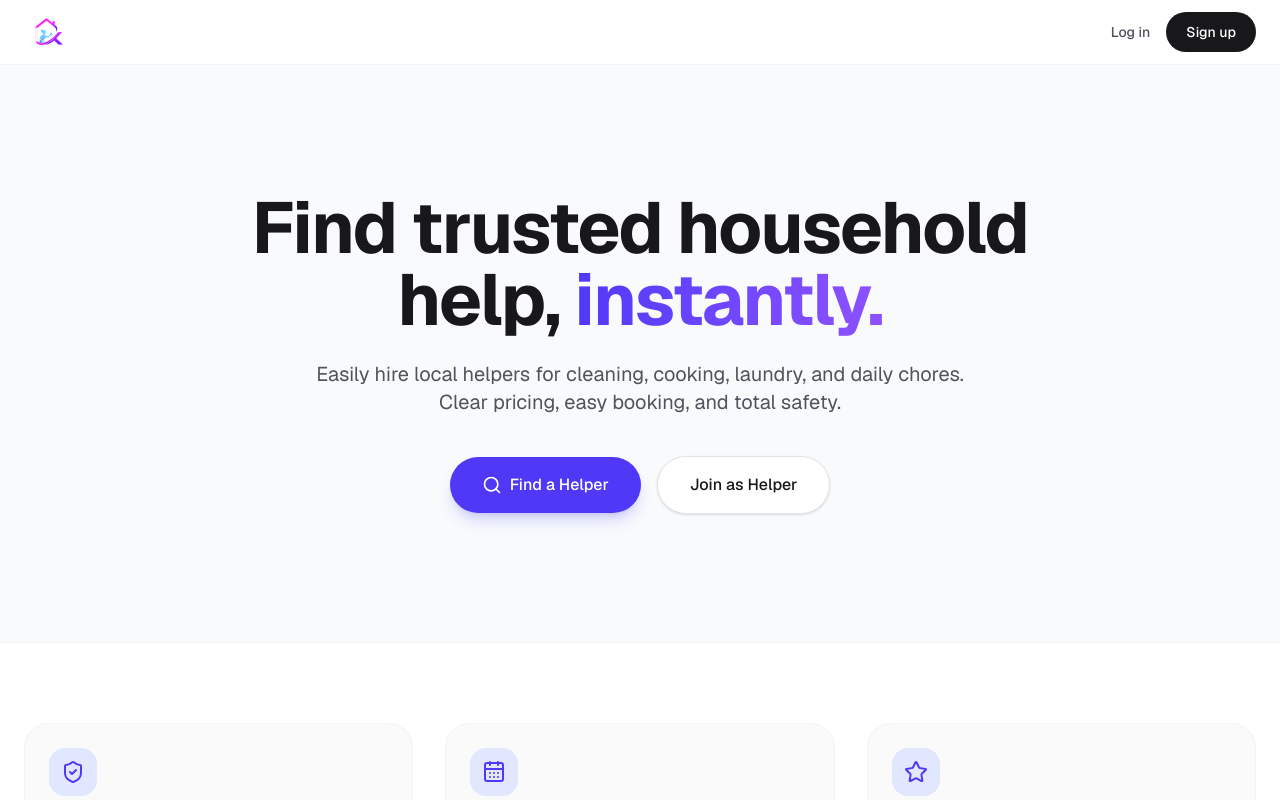
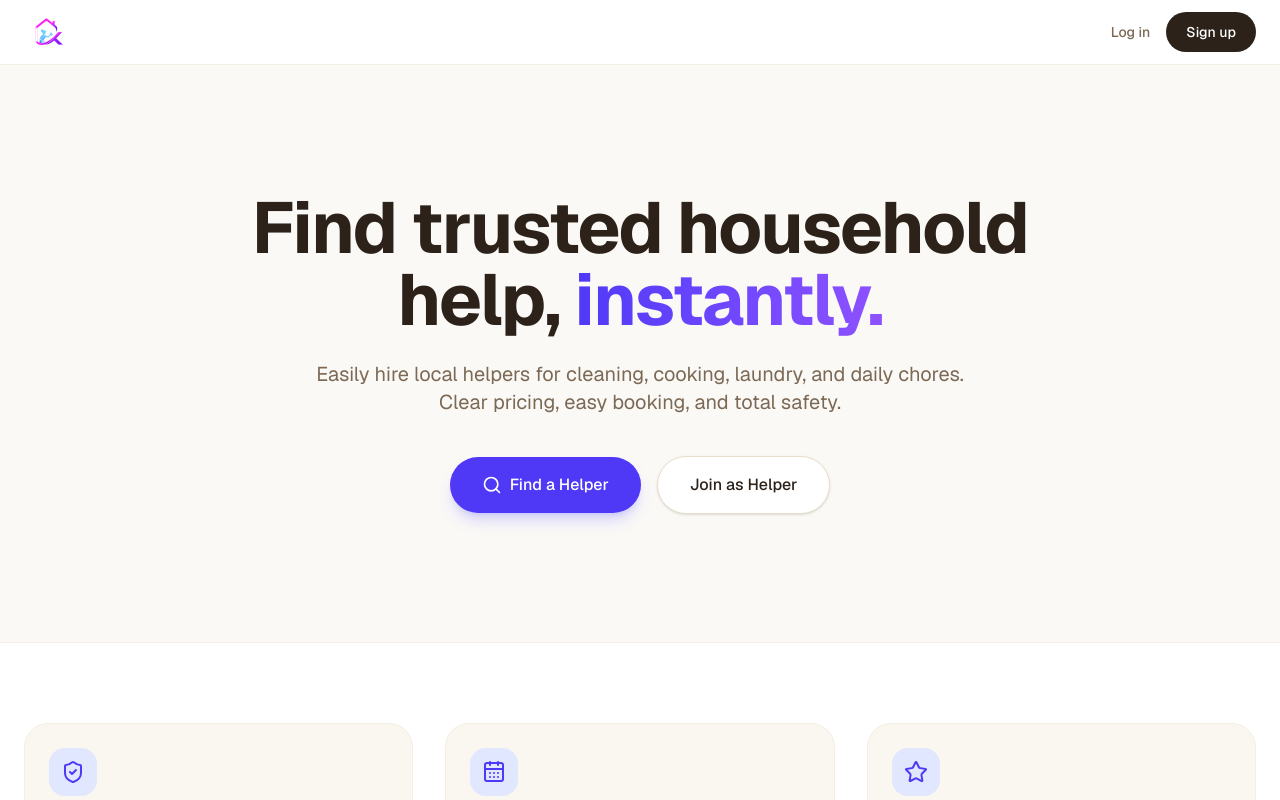
Before and after one commit to DeepeshSharma11/MaidX, a Next.js app in the folder frontend/: page / in a window 1280 px wide. Shown: the top 800 px of the page. Built offline with nearby package versions, Linux system fonts and the light colour scheme; no server answers.

Commit message:
Convert website theme to warm light sepia palette globally via Tailwind CSS v4 color overrides

```diff
--- a/frontend/src/app/globals.css
+++ b/frontend/src/app/globals.css
@@ -1,8 +1,8 @@
 @import "tailwindcss";
 
 :root {
-  --background: #ffffff;
-  --foreground: #171717;
+  --background: #fbf9f6; /* Premium warm alabaster */
+  --foreground: #2c2724; /* Warm premium charcoal */
 }
 
 @theme inline {
@@ -10,6 +10,20 @@
   --color-foreground: var(--foreground);
   --font-sans: var(--font-geist-sans);
   --font-mono: var(--font-geist-mono);
+
+  /* Override Tailwind gray palettes to warm sepia / cozy tones */
+  --color-slate-50: #fbf9f6;  /* Warm background */
+  --color-zinc-50: #faf6f0;   /* Muted warm background */
+  --color-zinc-100: #f4eee3;  /* Warm borders / elements */
+  --color-zinc-200: #e9decb;  /* Stronger warm border */
+  --color-zinc-300: #dbcdb6;
+  --color-zinc-400: #bba990;
+  --color-zinc-500: #9b8770;
+  --color-zinc-600: #7b6955;
+  --color-zinc-700: #5b4d3d;
+  --color-zinc-800: #42362b;
+  --color-zinc-900: #2c221a;  /* Cozy dark mode surface */
+  --color-zinc-950: #1b1410;  /* Cozy dark mode background */
 }
 
 @layer utilities {
@@ -20,8 +34,8 @@
 
 @media (prefers-color-scheme: dark) {
   :root {
-    --background: #0a0a0a;
-    --foreground: #ededed;
+    --background: #1b1410; /* Cozy sepia black */
+    --foreground: #f4eee3; /* Cozy warm text */
   }
 }
 
```
